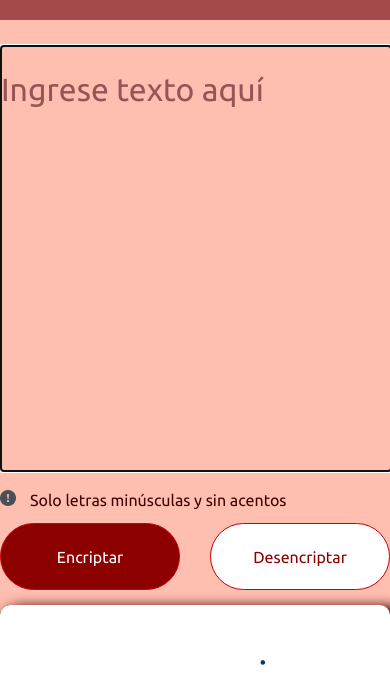
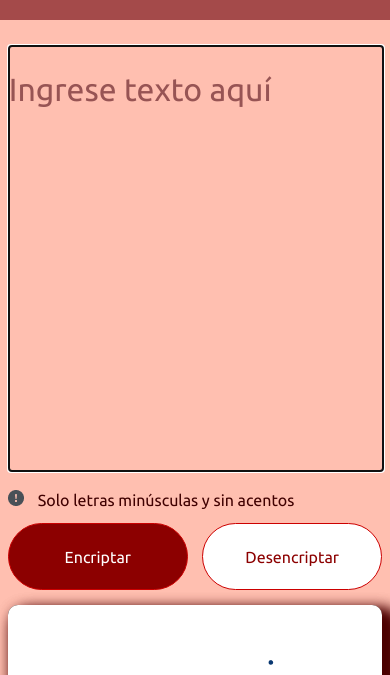
Before and after one commit to JoseValdebenitoG/jvtextencrypt, a plain HTML site: page index.html in a window 390 px wide. Shown: the part 110-785 px from the top of the page. Drawn offline with Linux system fonts and the light colour scheme.

Commit message:
mejora responsive celular

```diff
--- a/static/style.css
+++ b/static/style.css
@@ -254,10 +254,13 @@ footer {
         display: inline;
         margin: 0;
     }
-    .left, .right, .insert-text, .right-doll{
+    .left, .right{
         float: none;
+        width: 96%;
+        margin: 0 auto;
+    }
+    .insert-text, .right-doll{
         width: 100%;
-        margin: 0 auto;
     }
     .doll{
         margin: 30px auto;
```
